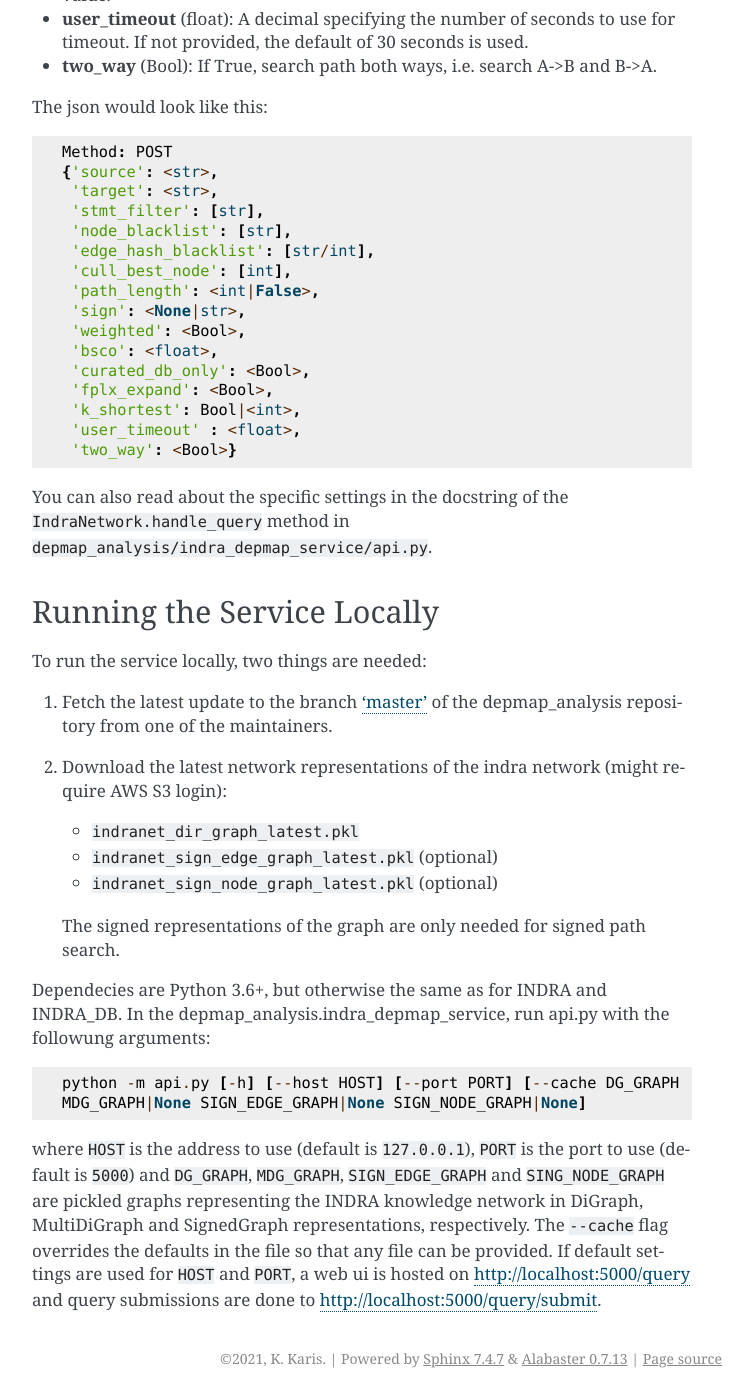
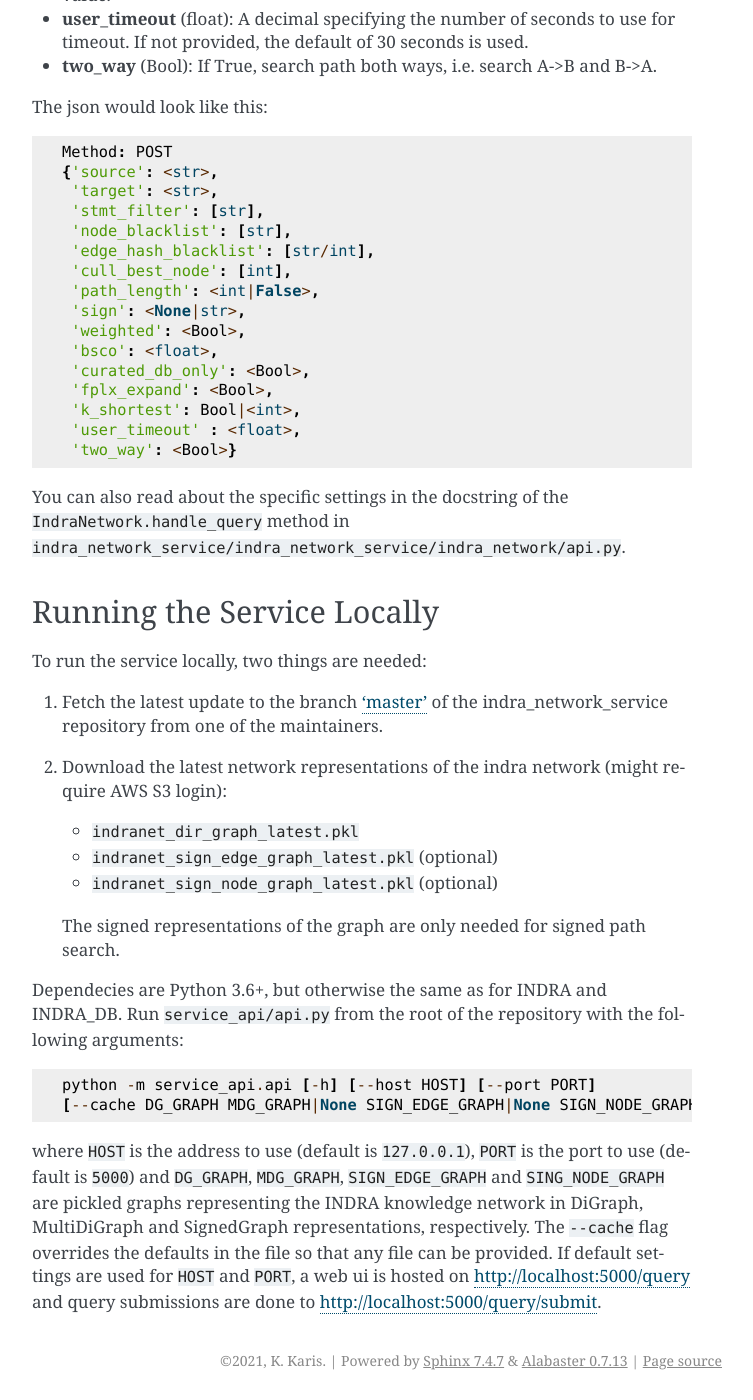
Before and after one commit to kkaris/indra_network_service, a Sphinx documentation site: the page built from doc/indra_network_service/depmap_service.rst, in a window 1280 px wide and 1400 px high, scrolled down 5566 px. Shown: the whole window, without its empty margins (388-1141 px from the left). Built offline with Sphinx 7.4.7, drawn with Linux system fonts in a browser that asks for light colours.

Commit message:
Fix old references in docs

```diff
--- a/doc/index.rst
+++ b/doc/index.rst
@@ -3,8 +3,8 @@
    You can adapt this file completely to your liking, but it should at least
    contain the root `toctree` directive.
 
-Welcome to INDRA DepMap Analysis's documentation!
-=================================================
+Welcome to the INDRA Network Service documentation!
+===================================================
 
 .. toctree::
    :maxdepth: 2
--- a/doc/indra_network_service/depmap_service.rst
+++ b/doc/indra_network_service/depmap_service.rst
@@ -289,7 +289,7 @@ The json would look like this::
 
 You can also read about the specific settings in the docstring of the
 ``IndraNetwork.handle_query`` method in
-``depmap_analysis/indra_depmap_service/api.py``.
+``indra_network_service/indra_network_service/indra_network/api.py``.
 
 
 Running the Service Locally
@@ -298,8 +298,8 @@ Running the Service Locally
 To run the service locally, two things are needed:
 
 1. Fetch the latest update to the branch
-   `'master' <https://github.com/indralab/depmap_analysis/tree/master>`_
-   of the depmap_analysis repository from one of the maintainers.
+   `'master' <https://github.com/indralab/indra_network_service/tree/master>`_
+   of the indra_network_service repository from one of the maintainers.
 2. Download the latest network representations of the indra network
    (might require AWS S3 login):
 
@@ -311,11 +311,11 @@ To run the service locally, two things are needed:
    search.
 
 Dependecies are Python 3.6+, but otherwise the same as for INDRA and
-INDRA_DB. In the depmap_analysis.indra_depmap_service, run api.py with the
-followung arguments::
+INDRA_DB. Run ``service_api/api.py`` from the root of the repository with the
+following arguments::
 
-  python -m api.py [-h] [--host HOST] [--port PORT] [--cache DG_GRAPH
-  MDG_GRAPH|None SIGN_EDGE_GRAPH|None SIGN_NODE_GRAPH|None]
+  python -m service_api.api [-h] [--host HOST] [--port PORT]
+  [--cache DG_GRAPH MDG_GRAPH|None SIGN_EDGE_GRAPH|None SIGN_NODE_GRAPH|None]
 
 where ``HOST`` is the address to use (default is ``127.0.0.1``), ``PORT``
 is the port to use (default is ``5000``) and ``DG_GRAPH``, ``MDG_GRAPH``,
```
